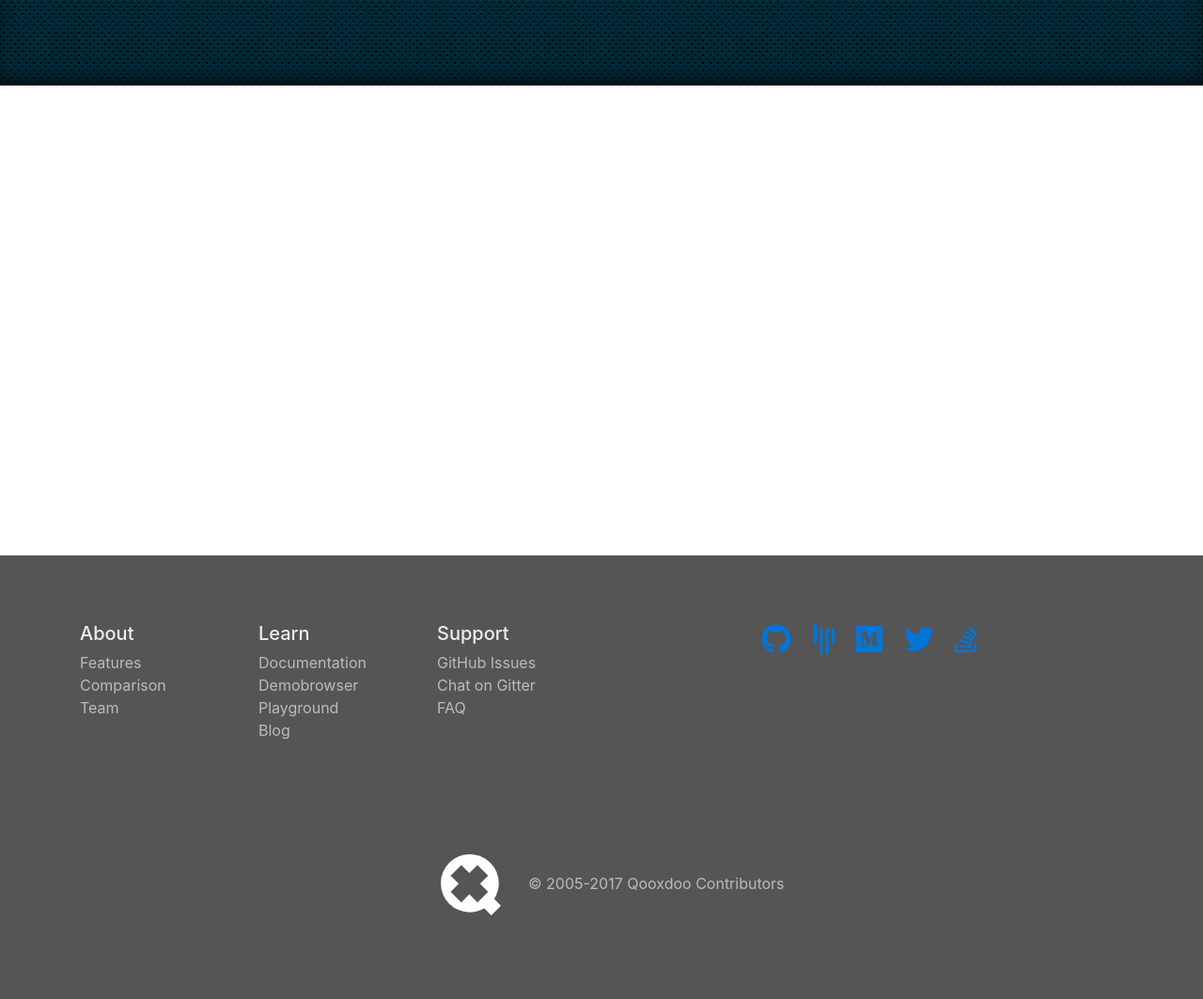
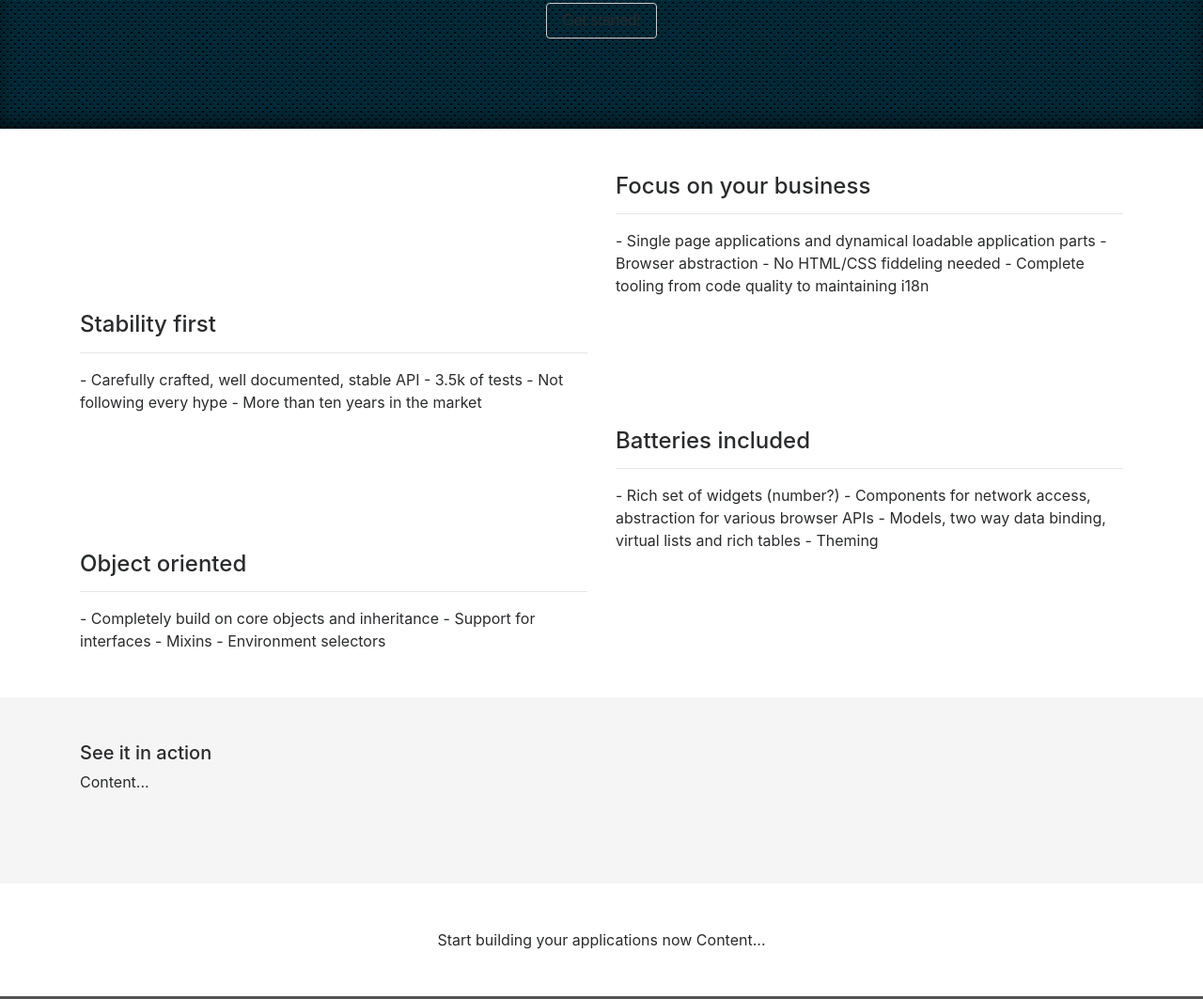
Before and after one commit to cajus/qx-website, a plain HTML site: page Q/index.html in a window 1280 px wide. Shown: the part 369-1432 px from the top of the page at 94% size. Drawn offline with nearby package versions, Linux system fonts and the light colour scheme.

Commit message:
Updated content

```diff
--- a/Q/index.html
+++ b/Q/index.html
@@ -16,7 +16,7 @@
     <title>The Qooxdoo Framework</title>
     <link rel="stylesheet" type="text/css" href="site.css">
   </head>
-  <body style="background-color: #555">
+  <body>
     <div class="container-fluid pt-0">
       <nav class="navbar fixed-top navbar-expand-sm pl-1" id="navigatopnBar">
         <a class="navbar-brand invisible" href="#" style="width: 0" id="navigationLogo">
@@ -61,16 +61,87 @@
          background-size:8px 8px;
          box-shadow: inset 0 -10px 25px -10px #000000;">
       <img class="img-fluid mx-auto d-block mt-5 pt-5 pb-3" src="assets/logo.svg">
-      <h3 class="text-white text-center pb-5 mb-5 d-none d-sm-block" style="font-family: 'Abel', sans-serif;">&raquo;The JS Framework for Coders&laquo;</h3>
-      <h5 class="text-white text-center pb-5 mb-5 d-block d-sm-none" style="font-family: 'Abel', sans-serif;">&raquo;The JS Framework for Coders&laquo;</h5>
+      <h3 class="text-white text-center pb-5 d-none d-sm-block" style="font-family: 'Abel', sans-serif;">&raquo;The JS Framework for Coders&laquo;</h3>
+      <h5 class="text-white text-center pb-5 d-block d-sm-none" style="font-family: 'Abel', sans-serif;">&raquo;The JS Framework for Coders&laquo;</h5>
+      <div class="text-center mb-5">
+        <button type="button" class="btn btn-secondary" style="background-color: transparent">Get started!</button>
+      </div>
     </div>
 
-    <!-- dummy space -->
-    <div class="p-4" style="height: 500px; background-color: white;">
+    <!-- Content -->
+    <div class="container py-5">
+      <div class="row">
+        <div class="col-md">
+        </div>
+        <div class="col-md">
+          <h4>Focus on your business</h4>
+          <hr/>
+          <p>
+           - Single page applications and dynamical loadable application parts
+           - Browser abstraction
+           - No HTML/CSS fiddeling needed
+           - Complete tooling from code quality to maintaining i18n
+          </p>
+        </div>
+      </div>
+
+      <div class="row">
+        <div class="col-md">
+          <h4>Stability first</h4>
+          <hr/>
+          <p>
+           - Carefully crafted, well documented, stable API
+           - 3.5k of tests
+           - Not following every hype
+           - More than ten years in the market
+          </p>
+        </div>
+        <div class="col-md">
+        </div>
+      </div>
+
+      <div class="row">
+        <div class="col-md">
+        </div>
+        <div class="col-md">
+          <h4>Batteries included</h4>
+          <hr/>
+           - Rich set of widgets (number?)
+           - Components for network access, abstraction for various browser APIs
+           - Models, two way data binding, virtual lists and rich tables
+           - Theming
+        </div>
+      </div>
+
+      <div class="row">
+        <div class="col-md">
+          <h4>Object oriented</h4>
+          <hr/>
+           - Completely build on core objects and inheritance
+           - Support for interfaces
+           - Mixins
+           - Environment selectors
+        </div>
+        <div class="col-md">
+        </div>
+      </div>
+    </div>
+
+    <!-- Content part 2 -->
+    <div class="container-fluid py-5" style="background-color: #F5F5F5">
+      <div class="container pb-5">
+        <h5>See it in action</h5>
+        Content...
+      </div>
+    </div>
+
+    <div class="container py-5 text-center">
+      <h8>Start building your applications now</h8>
+      Content...
     </div>
 
     <!-- Footer -->
-    <div class="container-fluid py-5" style="color: #BBB">
+    <div class="container-fluid py-5" style="background-color: #555; color: #BBB">
       <div class="container py-4">
         <div class="row">
           <div class="col pb-5">
@@ -110,10 +181,10 @@
                 <h5 style="color: #EEE">Support</h5>
                 <ul class="nav flex-column">
                   <li class="nav-item">
-                    <a class="nav-link p-0 text-nowrap" style="color: #BBB" href="#">GitHub Issues</a>
+                    <a class="nav-link p-0 text-nowrap" style="color: #BBB" href="https://github.com/qooxdoo/qooxdoo/issues">GitHub Issues</a>
                   </li>
                   <li class="nav-item">
-                    <a class="nav-link p-0 text-nowrap" style="color: #BBB" href="#">Chat on Gitter</a>
+                    <a class="nav-link p-0 text-nowrap" style="color: #BBB" href="https://gitter.im/qooxdoo/qooxdoo">Chat on Gitter</a>
                   </li>
                   <li class="nav-item">
                     <a class="nav-link p-0" style="color: #BBB" href="#">FAQ</a>
```
